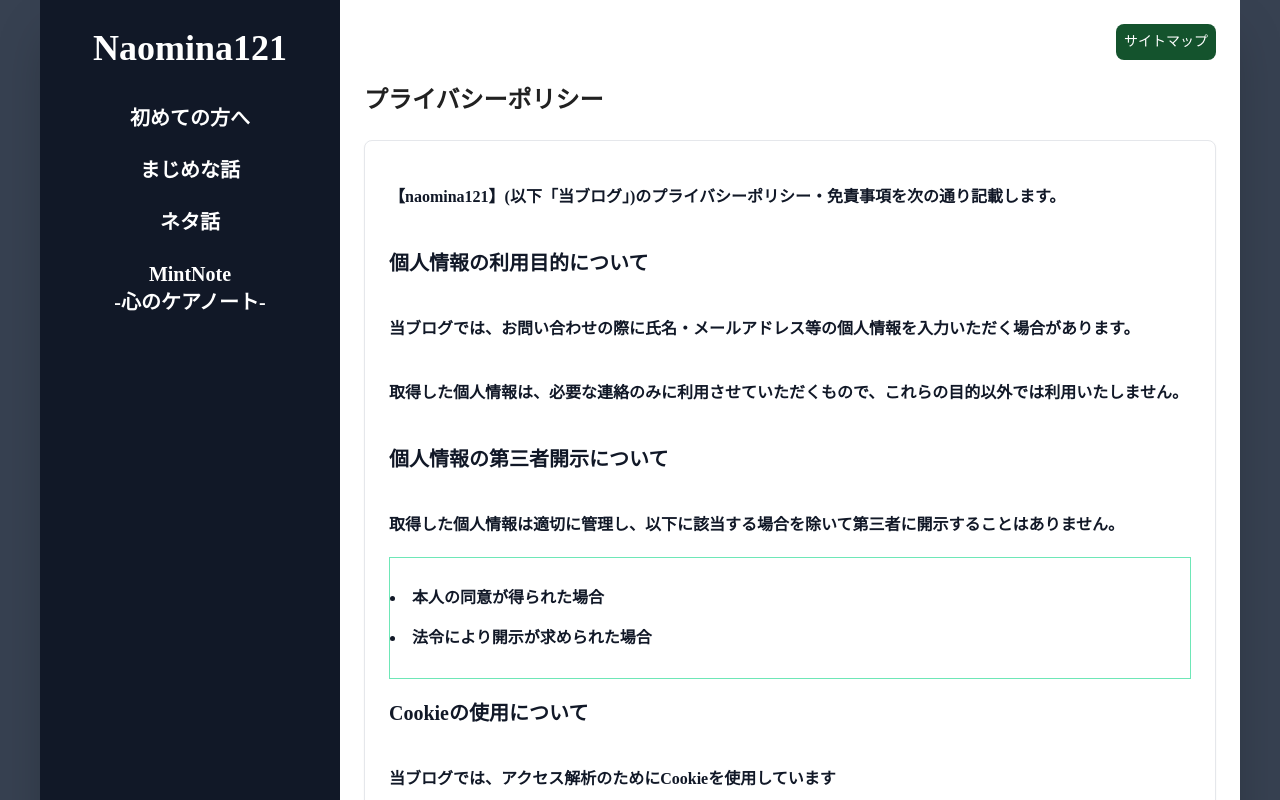
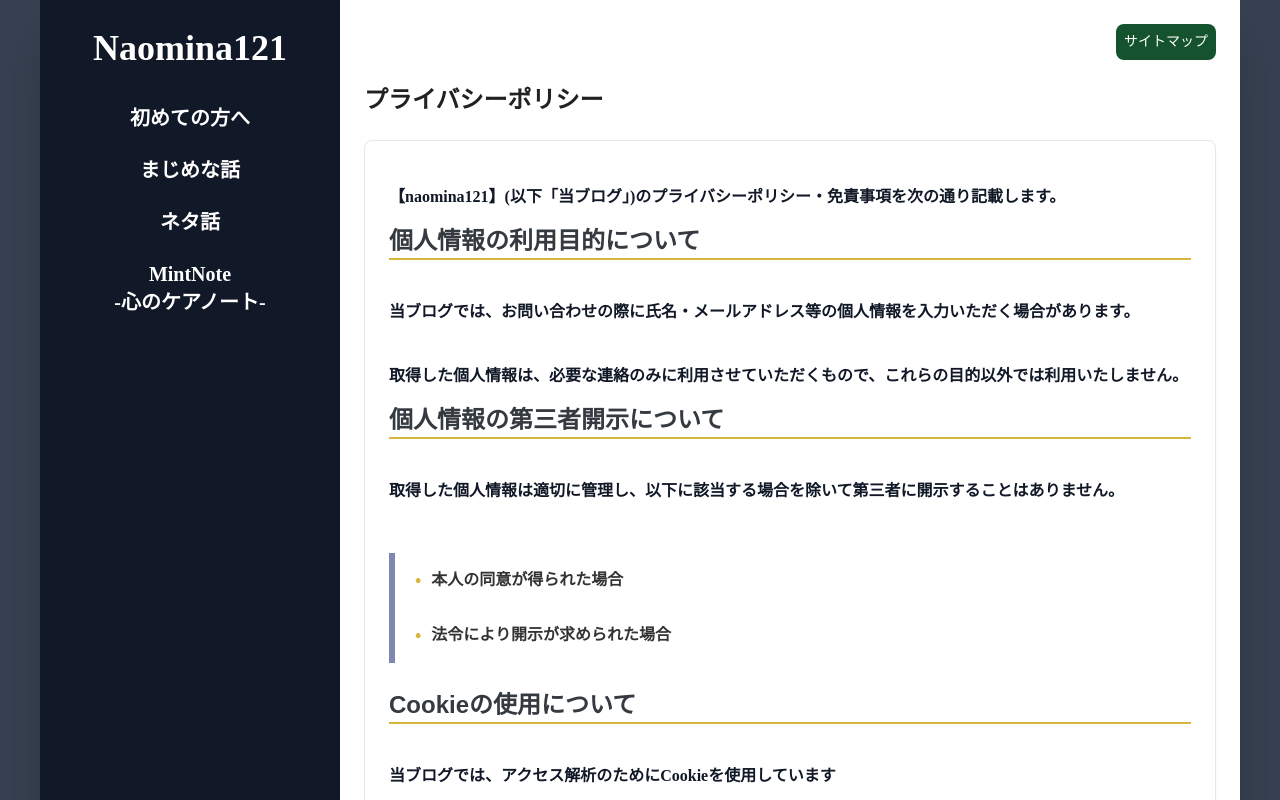
Before and after one commit to naomina121/naomina121_blog, a Next.js app: page /privacy-policy in a window 1280 px wide. Shown: the top 800 px of the page. Built offline with nearby package versions, Linux system fonts and the light colour scheme; no server answers; a web font is replaced by a local one.

Commit message:
css調整

```diff
--- a/src/styles/globals.css
+++ b/src/styles/globals.css
@@ -164,20 +164,52 @@ nav a.current {
   font-family: 'Zen Old Mincho', sans-serif;
 }
 
-.content h2 {
+/* .content h2 {
   @apply text-xl font-bold text-gray-900 py-5;
 }
 
 .content h3 {
   @apply text-lg font-bold text-gray-900 py-5;
+} */
+
+/* h2とh3の見出しデザイン */
+.content h2 {
+  font-family: 'Arial', sans-serif;
+  font-size: 24px;
+  font-weight: bold;
+  color: #343a40;
+  border-bottom: 2px solid rgb(214 182 61); /* 下線を付ける */
+  padding-bottom: 5px;
+  margin-bottom: 20px;
+  background:none;
 }
+
+.content h3 {
+  font-family: 'Arial', sans-serif;
+  font-size:20px;
+}
+
+.content h3 {
+  border-bottom: solid 3px #c7ccdf;
+  position: relative;
+}
+
+.content h3:after {
+  position: absolute;
+  content: " ";
+  display: block;
+  border-bottom: solid 3px #d6b63d;
+  bottom: -3px;
+  width: 20%;
+}
+
 
 .content p {
   @apply text-gray-900 py-4;
   line-height: 2;
 }
 
-.content ul {
+/* .content ul {
   @apply text-gray-900 py-5 list-disc list-inside  border border-emerald-300;
 }
 
@@ -187,7 +219,94 @@ nav a.current {
 
 .content li {
   @apply text-gray-900 py-2;
+} */
+
+
+/* 全体的に洗練されたデザインを意識 */
+.content ul, .content ol {
+  list-style: none; /* デフォルトの箇条書きマーカーを削除 */
+  padding:0px;
+  margin:30px 0;
+  background: none; /* 背景色を薄いグレーに */
+  overflow: hidden; /* 子要素の溢れを隠す */
 }
+
+.content ul li, .content ol li {
+  padding: 15px 20px;
+  font-family: 'Arial', sans-serif;
+  font-size: 16px;
+  color: #333;
+  margin-left:0;
+  border-left:6px solid #7f89af;
+  box-shadow:0px 3px 3px #e5e2e2; /* 項目間の区切り線 */
+  background:#fff; /* 各項目の背景色を白に */
+  transition: background 0.3s ease, color 0.3s ease; /* ホバー時の滑らかな変化 */
+}
+
+.content ul li:last-child {
+  border-bottom: none;
+}
+
+.content ul li > ul {
+  margin-left: 20px; /* ネストしたリストのインデント */
+}
+
+/* アイコン付きリストのスタイル (オプション) */
+.content ul li::before {
+  content: '\2022'; /* カスタムのマーカー (黒丸) */
+  color: #d6b63d; /* マーカーの色 */
+  font-size: 18px;
+  margin-right: 10px;
+  display: inline-block; /* マーカーをテキストと同じ行に配置 */
+  vertical-align: middle;
+}
+
+/* メディアクエリでレスポンシブデザイン対応 */
+@media (max-width: 600px) {
+  .content   ul li {
+      font-size: 14px; /* 小さい画面では文字を少し小さく */
+      padding: 10px 15px;
+  }
+}
+
+/* OLタグのスタイル */
+.content ol {
+  list-style: none; /* デフォルトの番号付けを削除 */
+}
+
+.content ol li {
+  counter-increment: list-counter; /* 番号をカウント */
+  border-left:#0c7064 solid 6px;
+}
+
+.content ol li > ol {
+  margin-left: 20px; /* ネストしたリストのインデント */
+}
+
+.content ol li:last-child {
+  border-bottom: none; /* 最後の項目には区切り線を付けない */
+}
+
+
+/* 番号のスタイル */
+.content ol li::before {
+  content: counter(list-counter) '.'; /* 番号付きのマーカー */
+  color: #9e8323; /* 番号の色 */
+  font-weight: bold;
+  font-size: 18px;
+  margin-right: 10px;
+  display: inline-block; /* 番号をテキストと同じ行に配置 */
+  vertical-align: middle;
+}
+
+/* メディアクエリでレスポンシブデザイン対応 */
+@media (max-width: 600px) {
+ .content ol li {
+      font-size: 14px; /* 小さい画面では文字を少し小さく */
+      padding: 10px 15px;
+  }
+}
+
 
 .content a {
   @apply text-sky-600 border-sky-600;
```
